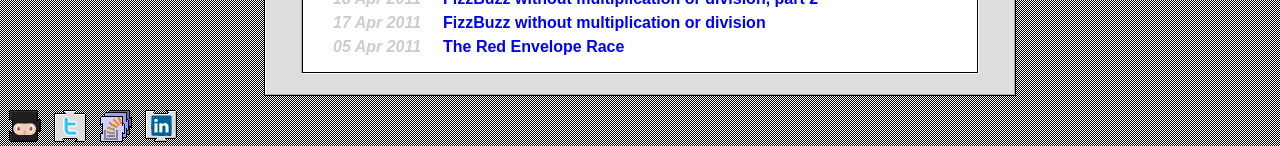
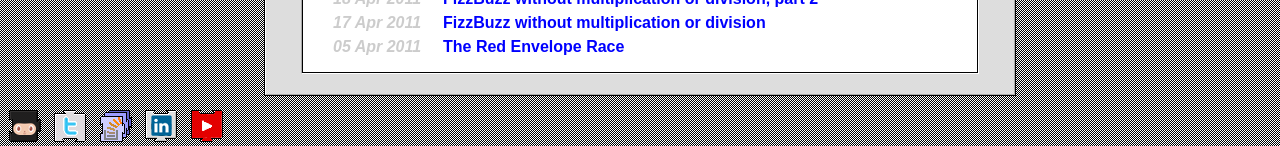
Before and after one commit to InPermutation/InPermutation.github.io, a Jekyll site: the page built from index.html, in a window 1280 px wide. Shown: the part 893-1039 px from the top of the page. Built offline with Jekyll 4.4.1, drawn with Linux system fonts in a browser that asks for light colours; some web fonts are replaced.

Commit message:
YouTube extension

```diff
--- a/_config.yml
+++ b/_config.yml
@@ -8,6 +8,7 @@ twitter: InPermutation
 github: InPermutation
 linkedin: permutation
 stackoverflow: 3140/jacob-krall
+youtube: krallja
 highlighter: rouge
 url: http://jacob.jkrall.net
 encoding: utf-8
--- a/_includes/extensions.html
+++ b/_includes/extensions.html
@@ -22,6 +22,11 @@
     LinkedIn
 </a>
 {% endif %}
+{% if site.youtube %}
+<a href="https://youtube.com/user/{{ site.youtube }}" class="youtube" title="{{ site.author }} on YouTube">
+    YouTube
+</a>
+{% endif %}
 {% if page.next %}
     <a href="{{ page.next.url }}" class="next" title="Next post">Next</a>
 {% endif %}
--- a/sevenpointfive.css
+++ b/sevenpointfive.css
@@ -173,6 +173,9 @@ a.structural:active { color: #999; }
 .stackoverflow {
     background-image: url('stackoverflow.png')
 }
+.youtube {
+    background-image: url('youtube.png')
+}
 
 tt {
     background-color: rgb(248, 248, 255);
```
Also changed, not shown: youtube.png (added).
